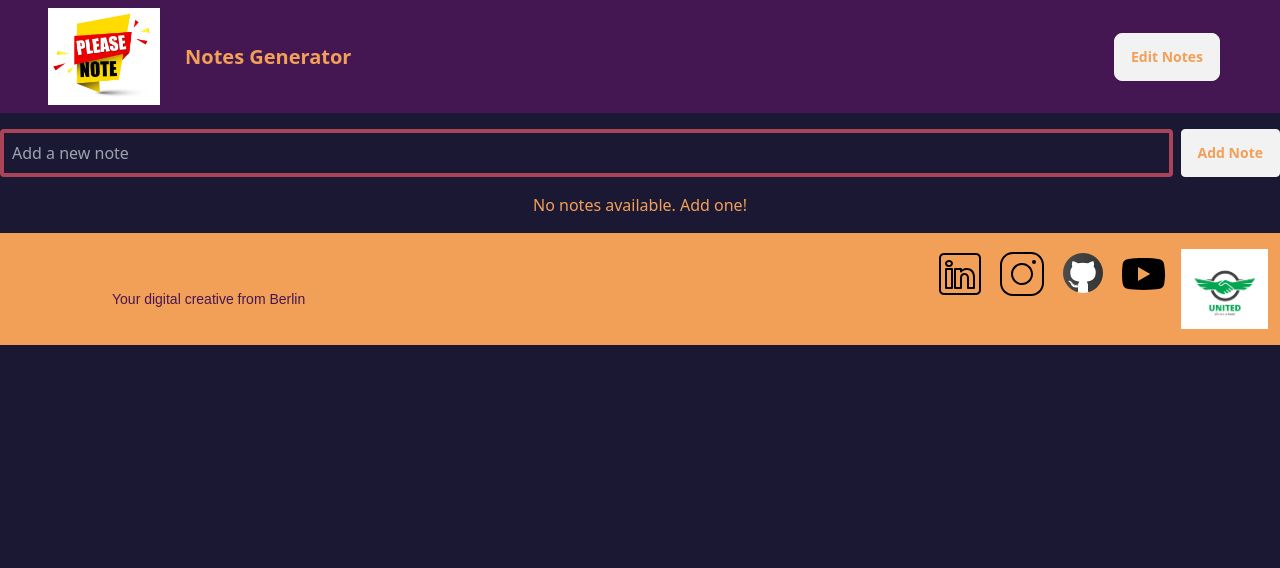
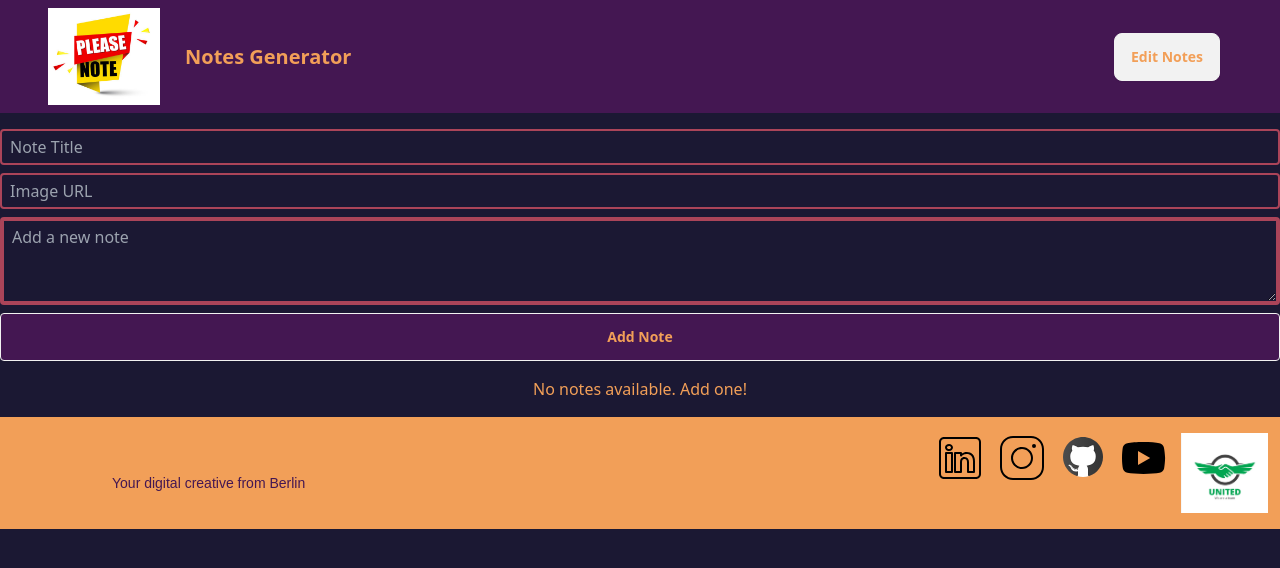
Before and after one commit to raizy21/notes-generator, a React (Vite) app: page /edit in a window 1280 px wide. Shown: the top 568 px of the page. Built offline with nearby package versions, Linux system fonts and the light colour scheme.

Commit message:
adding state to AddNote and display the title in NoteItem

```diff
--- a/src/components/AddNote.jsx
+++ b/src/components/AddNote.jsx
@@ -1,30 +1,72 @@
 import { useState } from "react"; //useState
 import { useNotes } from "../context/context"; //context for notes
 
+// export const oneNote = [
+//   {
+//     _id: 1,
+//     date: "2025-23-23",
+//     title: "Fix all issues",
+//     img: "https://encrypted-tbn0.gstatic.com/images?q=tbn:ANd9GcRBWOkwztu3cUUtP2FK5z2cnUyo2LhEGS0ZPg&s",
+//     content:
+//       "Fixing all issues requires a structured approach. First, identify the problem and understand its root cause. Prioritize the most urgent and impactful issues. Develop a clear plan to resolve them, then implement and test the solution. Monitor the results to ensure effectiveness and make adjustments if needed. Finally, document the resolution to prevent future occurrences. With a methodical approach, any issue can be successfully resolved.",
+//   },
+// ];
+
 const AddNote = () => {
   const { addNote } = useNotes(); //addNote from context
-  const [newNote, setNewNote] = useState(); // state for new notes
+  const [titleTextNote, setTitleTextNote] = useState(""); //state for titleTextNote
+  const [imgTextNote, setImgTextNote] = useState(""); //state for imgTextNote
+  const [newTextNote, setTextNewNote] = useState(""); // state for newTextNote
 
   //submit handler form
   const handleSubmit = (e) => {
-    e.preventDefault(); //prevent default
-    if (!newNote.trim()) return; // prevent adding empty notes
+    e.preventDefault(); //prevent default submission
+    if (!newTextNote.trim()) return; // prevent adding empty notes
 
-    addNote({ id: Date.now(), text: newNote }); // add a notes
-    setNewNote(""); // clear input after adding
+    addNote({
+      _id: Date.now(),
+      date: new Date().toISOString(),
+      title: titleTextNote,
+      img: imgTextNote,
+      content: newTextNote,
+    }); // add a notes
+    setTitleTextNode(""); // clear title input after submission
+    setImgTextNote(""); // clear img input after submission
+    setTextNewNote(""); // clear text input after submission
   };
 
   return (
-    <form onSubmit={handleSubmit} className="mb-4 flex">
+    <form onSubmit={handleSubmit} className="mb-4 flex flex-col space-y-2">
       <input
         type="text"
+        name="title"
+        value={titleTextNote}
+        onChange={(e) => setTitleTextNote(e.target.value)}
+        placeholder="Note Title"
+        className="border-tertiary border-2 rounded px-2 py-1 bg-secondary text-tertiary"
+      />
+
+      <input
+        type="text"
+        name="img"
+        value={imgTextNote}
+        onChange={(e) => setImgTextNote(e.target.value)}
+        placeholder="Image URL"
+        className="border-tertiary border-2 rounded px-2 py-1 bg-secondary text-tertiary"
+      />
+      <textarea
+        type="text"
         name="note"
-        value={newNote}
-        onChange={(e) => setNewNote(e.target.value)}
+        value={newTextNote}
+        onChange={(e) => setTextNewNote(e.target.value)}
         placeholder="Add a new note"
-        className="flex-1 border-tertiary border-4 rounded px-2 py-1 mr-2 bg-secondary text-tertiary"
+        className="flex w-full border-tertiary border-4 rounded px-2 py-1 mr-2 bg-secondary text-tertiary"
+        rows="3"
       />
-      <button type="submit" className="btn  px-4 py-2 rounded text-primary">
+      <button
+        type="submit"
+        className="btn  px-4 py-2 rounded text-primary bg-accent"
+      >
         Add Note
       </button>
     </form>
--- a/src/components/NoteItem.jsx
+++ b/src/components/NoteItem.jsx
@@ -9,7 +9,7 @@ const NoteItem = ({ note }) => {
 
   return (
     <li className="flex items-center mb-2">
-      <p className="text-primary ml-2 mt-2">{note.text}</p>
+      <p className="text-primary ml-2 mt-2">{note.title}</p>
       <Pen
         note={note}
         onClick={() => {
```
